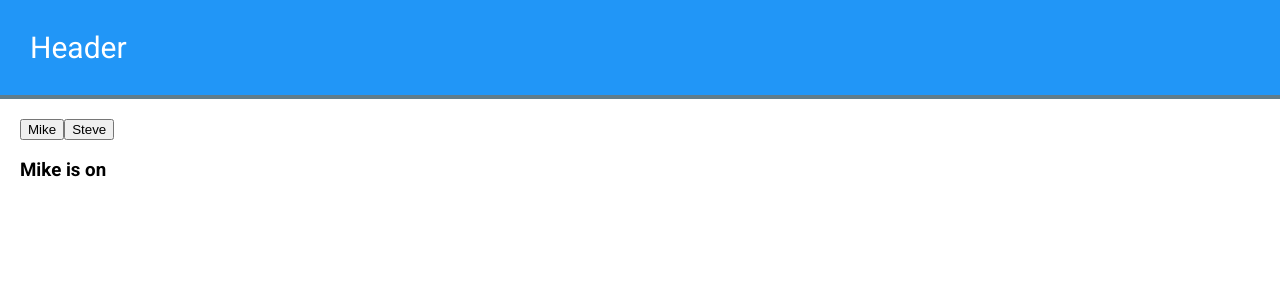
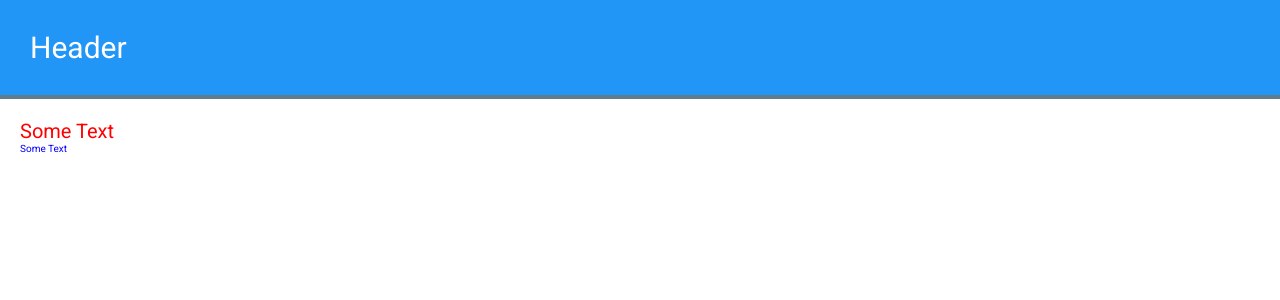
Before and after one commit to MaryKilduff68/VueProject2, a Vue app: page / in a window 1280 px wide. Shown: the top 300 px of the page. Built offline with nearby package versions, Linux system fonts and the light colour scheme.

Commit message:
learning basic custom directives

```diff
--- a/src/App.vue
+++ b/src/App.vue
@@ -2,8 +2,10 @@
   <div>
     <app-header />
     <div class="container">
-      <button @click="activeComp = Mike">Mike</button>
-      <button @click="activeComp = Steve">Steve</button>
+      <!-- Custom Directives -->
+      <Directives></Directives>
+      <!-- <button @click="activeComp = Mike">Mike</button>
+      <button @click="activeComp = Steve">Steve</button> -->
 <!--
       <Mike v-if="activeComp === Mike"/>
       <Steve v-if="activeComp === Steve"/> -->
@@ -12,9 +14,9 @@
       <!-- keepalive-->
               <!-- dynamic component   -->
 
-      <keep-alive include="mike,steve">
+      <!-- <keep-alive include="mike,steve">
          <component :is="activeComp"></component>
-        </keep-alive>
+        </keep-alive> -->
 
 
 
@@ -57,6 +59,7 @@ import CarBrands from "@/components/cars/brands.vue"
 import Life from "@/components/lifecycles/index.vue"
 import Mike from  "@/components/players/mike.vue"
 import Steve from  "@/components/players/steve.vue"
+import Directives from  "@/components/directives/index.vue"
 import { reactive, provide, ref, shallowRef} from "vue";
 
 
--- /dev/null
+++ b/src/components/directives/index.vue
@@ -0,0 +1,17 @@
+<template>
+
+
+    <div v-awesome.red.big="textToRender"></div>
+
+    <div v-awesome.blue.small="textToRender"></div>
+
+
+
+</template>
+
+<script setup>
+import {ref} from 'vue'
+
+const textToRender = ref('Some Text')
+
+</script>
--- a/src/main.js
+++ b/src/main.js
@@ -4,6 +4,23 @@ import App from './App.vue'
 import Header from '@/components/header_footer/header.vue'
 const app = createApp(App)
 
+app.directive('awesome' ,{
+    beforeMount(el, binding) {
+        // el.innerHTML = 'Hello Guys'
+        el.style.color = binding.modifiers.red ? 'red':'blue';
+        el.style.fontSize = binding.modifiers.big ? '20px':'10px';
+        // if(binding.arg === 'red'){
+        //     el.style.color = 'red'
+        // } else if (binding.arg === 'blue'){
+        //     el.style.color = 'blue'
+        // } else {
+        //     el.style.color = 'green'
+        // }
+        el.innerHTML = binding.value
+
+    }
+})
+
 app.component('app-header', Header)
 
 app.mount('#app')
```
